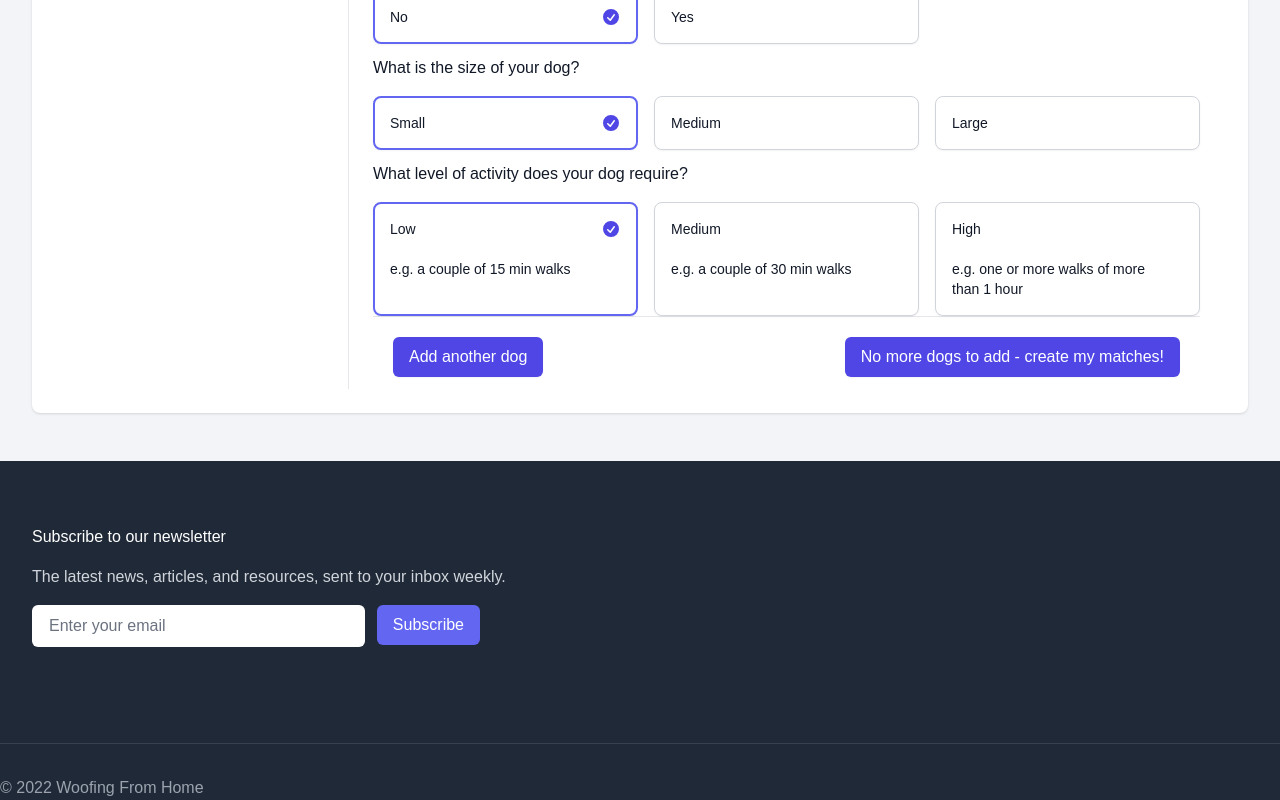
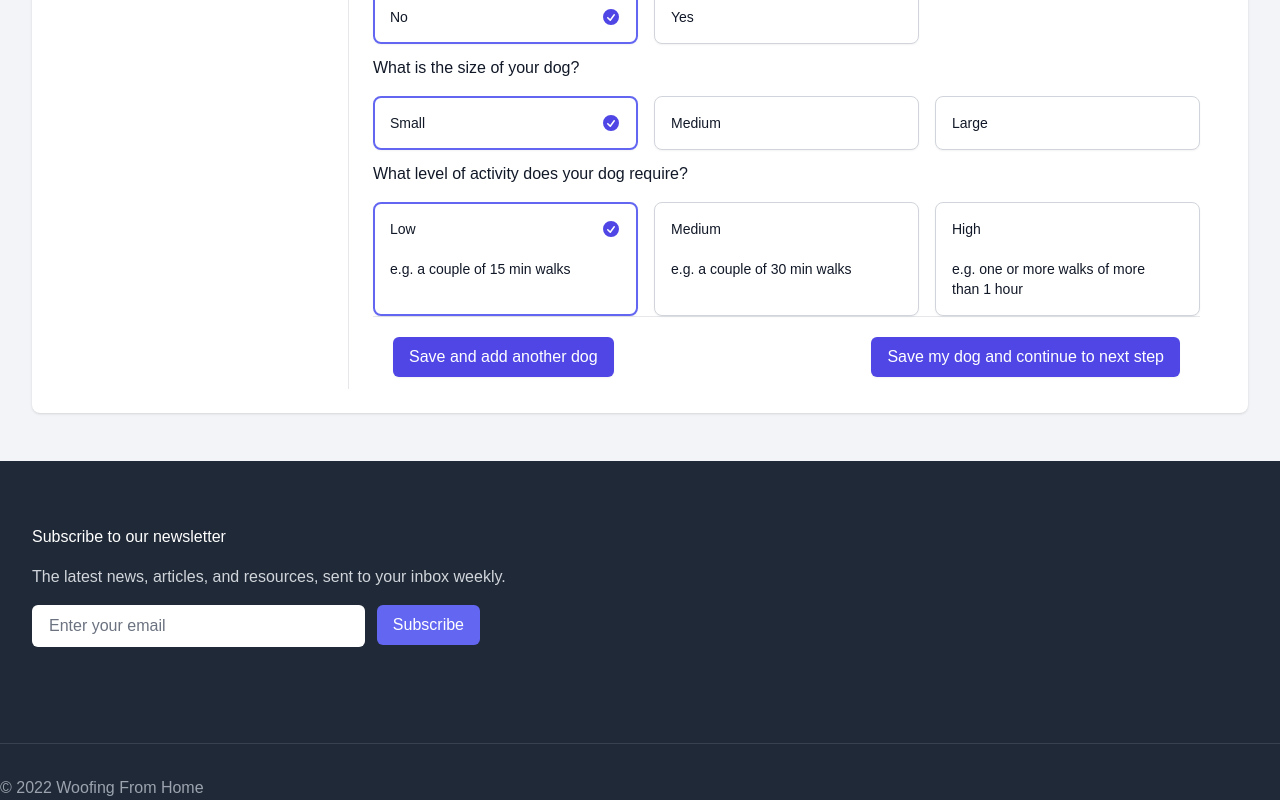
Before and after one commit to conradr/react-woofing-from-home-client, a React (Create React App) app: page /add-dog in a window 1280 px wide. Shown: the part 1013-1813 px from the top of the page. Built offline with nearby package versions, Linux system fonts and the light colour scheme; no server answers; the database is empty; sample sign-in values are in the browser's storage.

Commit message:
dog redirects correctly

```diff
--- a/src/pages/AddDog.jsx
+++ b/src/pages/AddDog.jsx
@@ -89,9 +89,11 @@ function AddDog() {
         })
           .then((response) => response.json())
           .catch((error) => console.log(error))
-        navigate('/matches')
+        navigate('/upload-images')
         // spinner to be entered here for calculating matches
     }
+
+
 
     const onSubmitandAddAnotherDog =  async () => {
     await fetch('https://woofingfromhome.herokuapp.com/dogs', {
@@ -774,14 +776,14 @@ const setCatStatus = (selectedOkayWithCats) => {
                       className='inline-flex  float-right rounded-md border border-transparent bg-indigo-600 px-4 py-2 text-base font-small text-white shadow-sm hover:bg-indigo-900 focus:outline-none focus:ring-2 focus:ring-indigo-500 focus:ring-offset-2'
                       onClick={onSubmit}
                     >
-                      No more dogs to add - create my matches!
+                      Save my dog and continue to next step
                     </button>
                     <button
                       type='button'
                       className='inline-flex  float-left rounded-md border border-transparent bg-indigo-600 px-4 py-2 text-base font-small text-white shadow-sm hover:bg-indigo-900 focus:outline-none focus:ring-2 focus:ring-indigo-500 focus:ring-offset-2'
                       onClick={onSubmitandAddAnotherDog}
                     >
-                      Add another dog
+                      Save and add another dog
                     </button>
                     </div>
                     </div>
```
